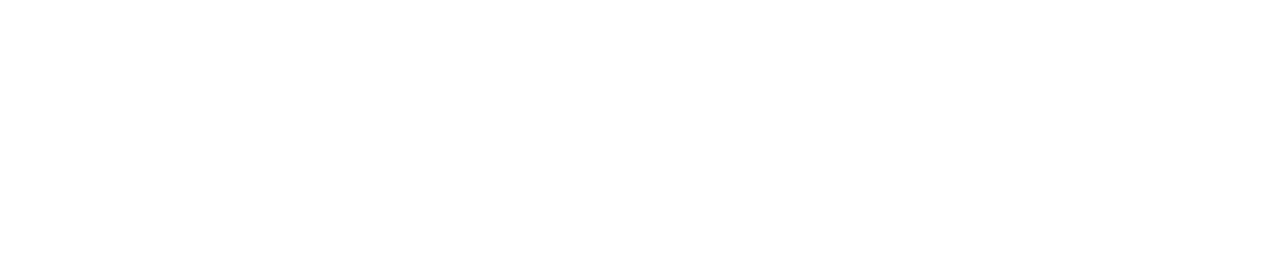
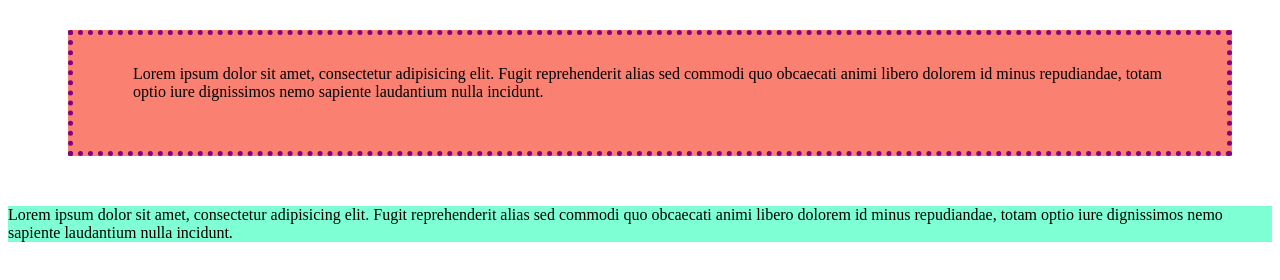
Before and after one commit to muhdarifrawi/20220928-html-demo-1, a plain HTML site: page index.html in a window 1280 px wide. Drawn offline with Linux system fonts and the light colour scheme.

Commit message:
padding, margin and border.

```diff
--- a/index.html
+++ b/index.html
@@ -8,6 +8,17 @@
     <title>Document</title>
 </head>
 <body>
-
+    <p id="demo-1">
+        Lorem ipsum dolor sit amet, consectetur adipisicing elit. Fugit
+        reprehenderit alias sed commodi quo obcaecati animi libero dolorem id
+        minus repudiandae, totam optio iure dignissimos nemo sapiente laudantium
+        nulla incidunt.
+    </p>
+    <p id="demo-2">
+        Lorem ipsum dolor sit amet, consectetur adipisicing elit. Fugit
+        reprehenderit alias sed commodi quo obcaecati animi libero dolorem id
+        minus repudiandae, totam optio iure dignissimos nemo sapiente laudantium
+        nulla incidunt.
+    </p>
 </body>
 </html>
--- a/style.css
+++ b/style.css
@@ -0,0 +1,15 @@
+#demo-1{
+    background-color: salmon;
+    /* padding-left:30px;
+    padding-right:30px; */
+    padding: 30px 40px 50px 60px;
+    margin:30px 40px 50px 60px;
+    /* border-color:purple;
+    border-style:dotted;
+    border-width: 5px;; */
+    border: 5px purple dotted;
+}
+
+#demo-2{
+    background-color: aquamarine;
+}
```
